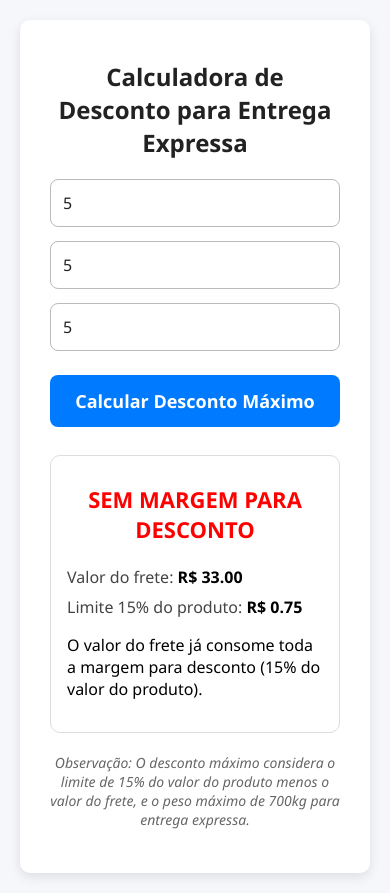
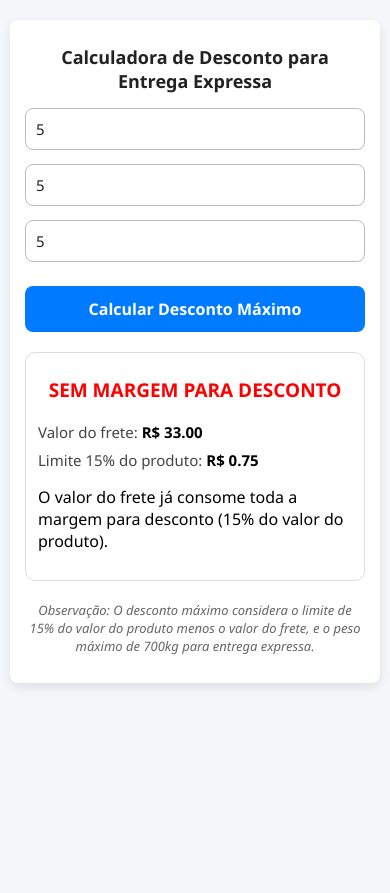
Before and after one commit to RiachaoCasaEConstrucao/Verifica_Descontos_Entregas, a plain HTML site: page index.html in a window 390 px wide. Both pictures are taken after typing "5", "5", "5" into the empty fields and a click on the button "Calcular Desconto Máximo". After the commit the page ends 844 px from the top, so only its background shows below. Drawn offline with Linux system fonts and the light colour scheme.

Commit message:
ajustando responsividade

```diff
--- a/index.html
+++ b/index.html
@@ -10,14 +10,20 @@
             font-family: 'Segoe UI', Tahoma, Geneva, Verdana, sans-serif;
         }
 
+        html, body {
+            height: 100%;
+            margin: 0;
+            padding: 0;
+        }
+
         body {
             background-color: #f5f7fa;
-            margin: 0;
-            padding: 20px;
             display: flex;
             justify-content: center;
-            align-items: center;
+            align-items: flex-start; /* Alterado para flex-start para scroll */
             min-height: 100vh;
+            padding: 20px;
+            overflow-y: auto; /* Habilita scroll vertical quando necessário */
         }
 
         .container {
@@ -27,6 +33,7 @@
             padding: 30px;
             width: 100%;
             max-width: 500px;
+            margin: 20px 0;
         }
 
         .title {
@@ -122,6 +129,69 @@
             margin-top: 20px;
             font-style: italic;
         }
+
+        /* Media Queries para Responsividade */
+        @media (max-width: 600px) {
+            body {
+                padding: 15px;
+            }
+
+            .container {
+                padding: 20px;
+                margin: 10px 0;
+                border-radius: 8px;
+            }
+
+            .title {
+                font-size: 20px;
+                margin-bottom: 15px;
+            }
+
+            .input {
+                padding: 10px;
+                font-size: 15px;
+            }
+
+            .button {
+                padding: 12px;
+                font-size: 16px;
+            }
+
+            .resultado {
+                margin-top: 20px;
+                padding: 12px;
+            }
+
+            .autorizado, .negado {
+                font-size: 19px;
+            }
+
+            .destaque {
+                font-size: 18px;
+            }
+
+            .label {
+                font-size: 15px;
+            }
+        }
+
+        @media (max-width: 400px) {
+            body {
+                padding: 10px;
+            }
+
+            .container {
+                padding: 15px;
+            }
+
+            .title {
+                font-size: 18px;
+            }
+
+            .observacao {
+                font-size: 13px;
+            }
+        }
     </style>
 </head>
 <body>
@@ -171,6 +241,9 @@
             if (isNaN(v) || isNaN(p) || isNaN(dist)) {
                 resultadoDiv.innerHTML = '<p class="negado">Preencha todos os campos corretamente.</p>';
                 resultadoDiv.style.display = 'block';
+
+                // Rolagem suave para o resultado
+                resultadoDiv.scrollIntoView({ behavior: 'smooth' });
                 return;
             }
 
@@ -183,6 +256,7 @@
                     <p>Infelizmente não é possível realizar entrega expressa para este peso.</p>
                 `;
                 resultadoDiv.style.display = 'block';
+                resultadoDiv.scrollIntoView({ behavior: 'smooth' });
                 return;
             }
 
@@ -213,7 +287,18 @@
             }
 
             resultadoDiv.style.display = 'block';
+            // Rolagem suave para o resultado
+            resultadoDiv.scrollIntoView({ behavior: 'smooth' });
         }
+
+        // Adicionando suporte para tecla Enter
+        document.querySelectorAll('.input').forEach(input => {
+            input.addEventListener('keypress', function(e) {
+                if (e.key === 'Enter') {
+                    calcularDescontoMaximo();
+                }
+            });
+        });
     </script>
 </body>
 </html>
```
